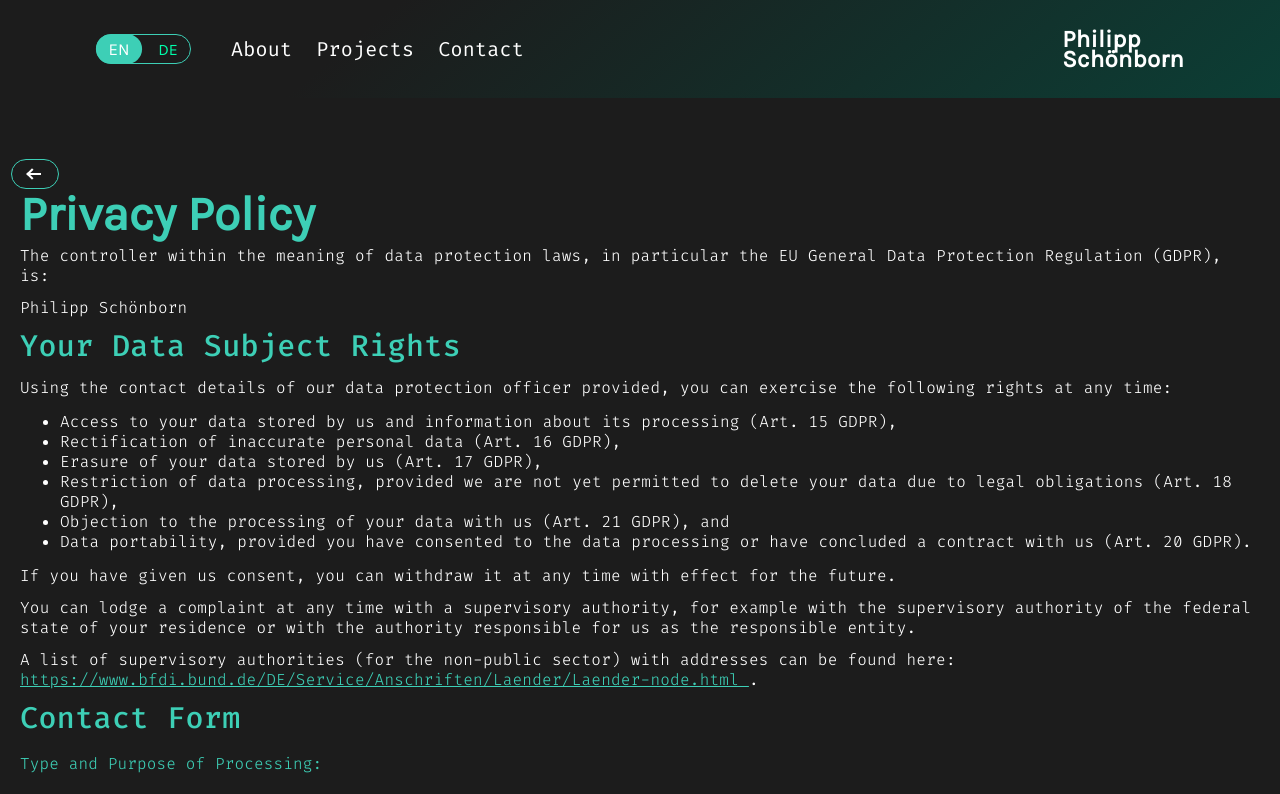
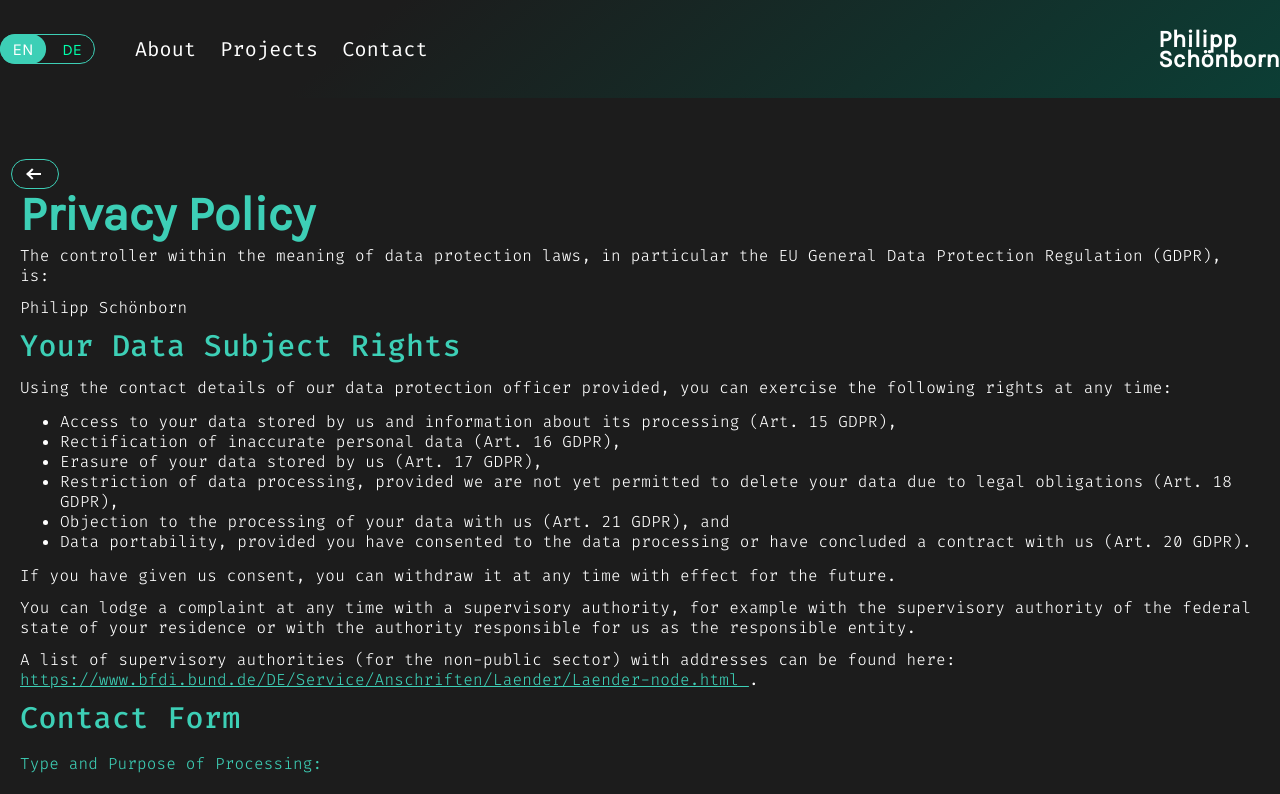
Before and after one commit to PhilippSchoenborn/project_portfolio, an Angular app: page /legal-notice/data-protection in a window 1280 px wide. Shown: the top 794 px of the page. Built offline with nearby package versions, Linux system fonts and the light colour scheme.

Commit message:
update header

```diff
--- a/src/app/header/header.component.scss
+++ b/src/app/header/header.component.scss
@@ -35,7 +35,6 @@
     font-family: 'Karla', sans-serif;
     font-size: 1.5rem;
     font-weight: bold;
-    padding-right: 96px;
     color: white;
 }
 
@@ -80,7 +79,6 @@
 .navbar-left-content {
     display: flex;
     align-items: center;
-    padding-left: 96px;
 }
 
 .language-switch {
```
